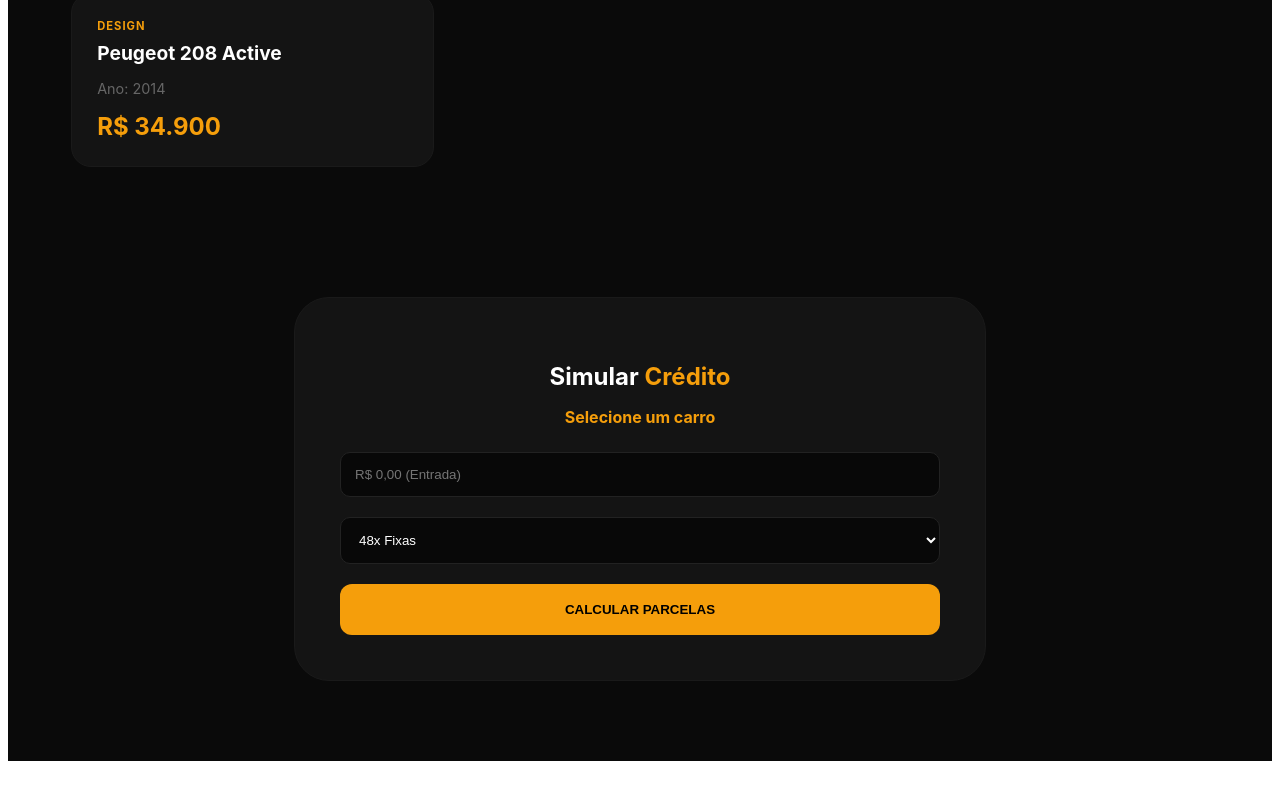
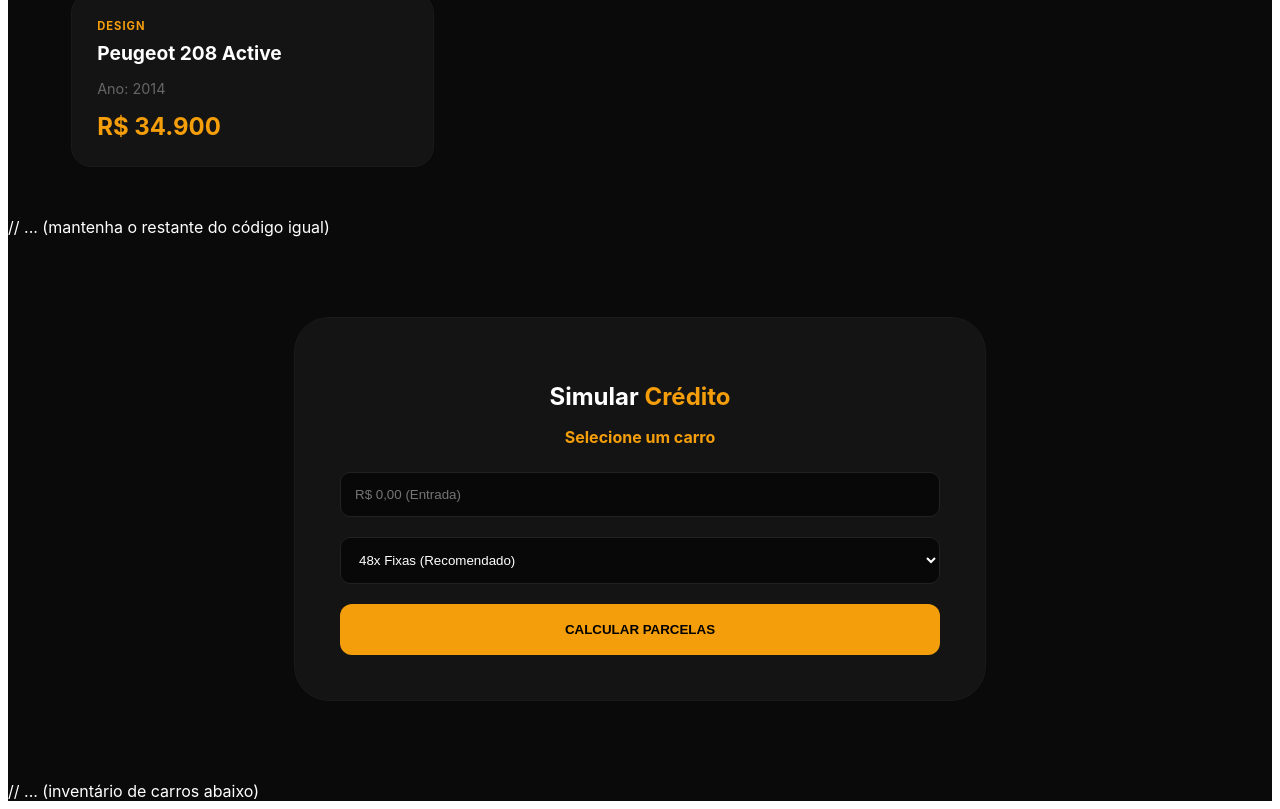
Before and after one commit to mcjoaods/alfa-motors, a React (Vite) app: page / in a window 1280 px wide. Shown: the part 1991-2800 px from the top of the page. Before the commit the page ends 2760 px from the top, so only its background shows below. Built offline with nearby package versions, Linux system fonts and the light colour scheme.

Commit message:
Update App.jsx

```diff
--- a/src/App.jsx
+++ b/src/App.jsx
@@ -135,30 +135,57 @@
         ))}
       </section>
 
+      // ... (mantenha o restante do código igual)
+
       {/* SIMULADOR */}
       <section ref={simuladorRef} style={{ padding: '80px 5%' }}>
         <div style={{ maxWidth: '600px', margin: '0 auto', background: cardBg, padding: '45px', borderRadius: '35px', border: '1px solid #1a1a1a', textAlign: 'center' }}>
           <h2 style={{ marginBottom: '10px' }}>Simular <span style={{ color: gold }}>Crédito</span></h2>
           <p style={{ color: gold, fontWeight: 'bold' }}>{selectedCar.nome}</p>
+
           <form onSubmit={calcularFinanciamento} style={{ display: 'flex', flexDirection: 'column', gap: '20px', marginTop: '25px' }}>
-            <input required placeholder="R$ 0,00 (Entrada)" style={inputStyle} value={dadosSimulacao.entrada} onChange={e => setDadosSimulacao({...dadosSimulacao, entrada: formatMoedaInput(e.target.value)})} />
-            <select style={inputStyle} value={dadosSimulacao.parcelas} onChange={e => setDadosSimulacao({...dadosSimulacao, parcelas: e.target.value})}>
-              <option value="48">48x Fixas</option>
+            <input
+              required
+              placeholder="R$ 0,00 (Entrada)"
+              style={inputStyle}
+              value={dadosSimulacao.entrada}
+              onChange={e => setDadosSimulacao({...dadosSimulacao, entrada: formatMoedaInput(e.target.value)})}
+            />
+
+            <select
+              style={inputStyle}
+              value={dadosSimulacao.parcelas}
+              onChange={e => setDadosSimulacao({...dadosSimulacao, parcelas: e.target.value})}
+            >
+              <option value="12">12x Mensais</option>
+              <option value="24">24x Mensais</option>
+              <option value="36">36x Mensais</option>
+              <option value="48">48x Fixas (Recomendado)</option>
               <option value="60">60x Fixas</option>
+              <option value="72">72x Fixas (Plano Estendido)</option>
             </select>
-            <button type="submit" style={{ padding: '18px', background: gold, border: 'none', borderRadius: '12px', fontWeight: '900', cursor: 'pointer', color: '#000' }}>CALCULAR PARCELAS</button>
+
+            <button type="submit" style={{ padding: '18px', background: gold, border: 'none', borderRadius: '12px', fontWeight: '900', cursor: 'pointer', color: '#000' }}>
+              CALCULAR PARCELAS
+            </button>
           </form>
+
           {resultado && (
             <motion.div initial={{ opacity: 0 }} animate={{ opacity: 1 }} style={{ marginTop: '30px', padding: '20px', background: '#080808', borderRadius: '20px', border: `1px solid ${gold}40` }}>
               <p style={{ color: '#666', margin: '0 0 5px 0' }}>Sua parcela estimada:</p>
               <h1 style={{ color: gold, fontSize: '2.5rem', margin: '0 0 15px 0' }}>{resultado.parcela}</h1>
-              <button onClick={() => window.open(`https://wa.me/${selecionarAtendente()}?text=Olá! Gostaria de aprovar o financiamento para o ${selectedCar.nome}. Fiz uma simulação com entrada de ${dadosSimulacao.entrada}.`)} style={{ background: '#25D366', color: '#fff', border: 'none', padding: '15px', borderRadius: '10px', fontWeight: 'bold', cursor: 'pointer', width: '100%', display: 'flex', justifyContent: 'center', alignItems: 'center', gap: '10px' }}>
+              <button
+                onClick={() => window.open(`https://wa.me/${selecionarAtendente()}?text=Olá! Gostaria de aprovar o financiamento para o ${selectedCar.nome}. Fiz uma simulação em ${dadosSimulacao.parcelas}x com entrada de ${dadosSimulacao.entrada}.`)}
+                style={{ background: '#25D366', color: '#fff', border: 'none', padding: '15px', borderRadius: '10px', fontWeight: 'bold', cursor: 'pointer', width: '100%', display: 'flex', justifyContent: 'center', alignItems: 'center', gap: '10px' }}
+              >
                 APROVAR NO WHATSAPP
               </button>
             </motion.div>
           )}
         </div>
       </section>
+
+// ... (inventário de carros abaixo)
 
       {/* MODAL RESERVA VIP */}
       <AnimatePresence>
```
